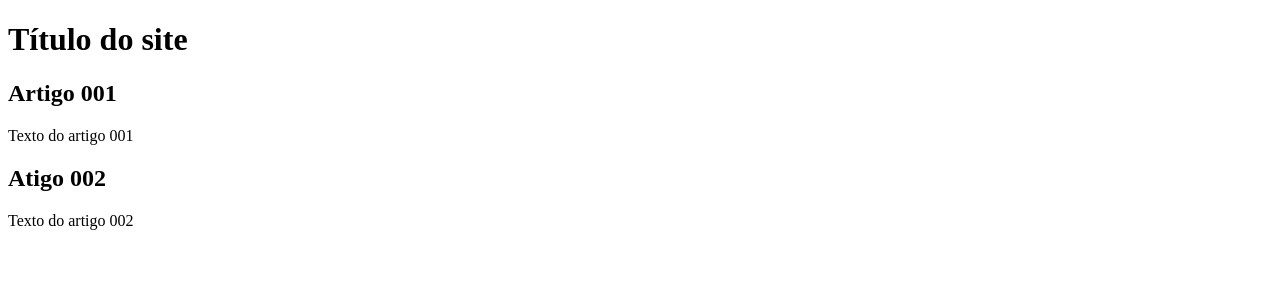
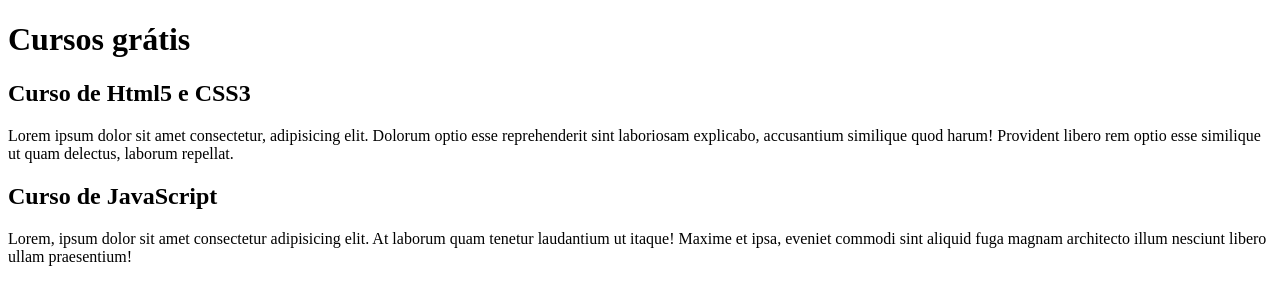
Before and after one commit to DemetryusAlmeida/projeto-site, a plain HTML site: page index.html in a window 1280 px wide. Drawn offline with Linux system fonts and the light colour scheme.

Commit message:
comecei a escrever conteúdo

```diff
--- a/index.html
+++ b/index.html
@@ -9,15 +9,15 @@
 <body>
   <main>
     <header>
-      <h1>Título do site</h1>
+      <h1>Cursos grátis</h1>
     </header>
     <article>
-      <h2>Artigo 001</h2>
-      <p>Texto do artigo 001</p>
+      <h2>Curso de Html5 e CSS3</h2>
+      <p>Lorem ipsum dolor sit amet consectetur, adipisicing elit. Dolorum optio esse reprehenderit sint laboriosam explicabo, accusantium similique quod harum! Provident libero rem optio esse similique ut quam delectus, laborum repellat.</p>
     </article>
     <article>
-      <h2>Atigo 002</h2>
-      <p>Texto do artigo 002</p>
+      <h2>Curso de JavaScript</h2>
+      <p>Lorem, ipsum dolor sit amet consectetur adipisicing elit. At laborum quam tenetur laudantium ut itaque! Maxime et ipsa, eveniet commodi sint aliquid fuga magnam architecto illum nesciunt libero ullam praesentium!</p>
     </article>
   </main>
 </body>
```
